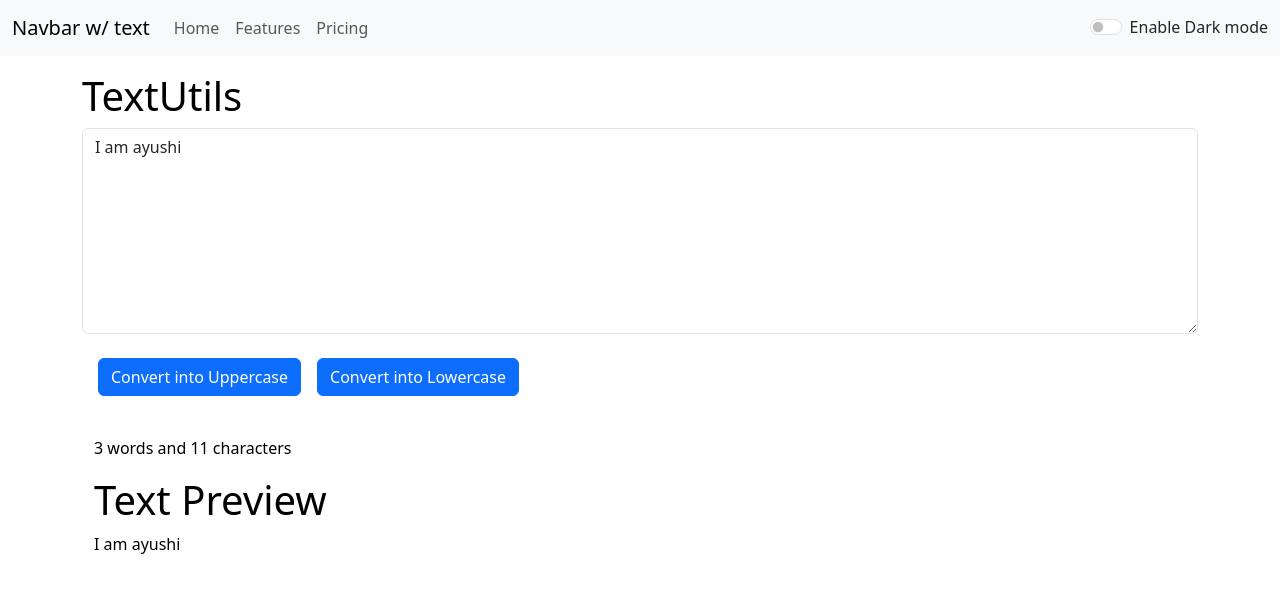
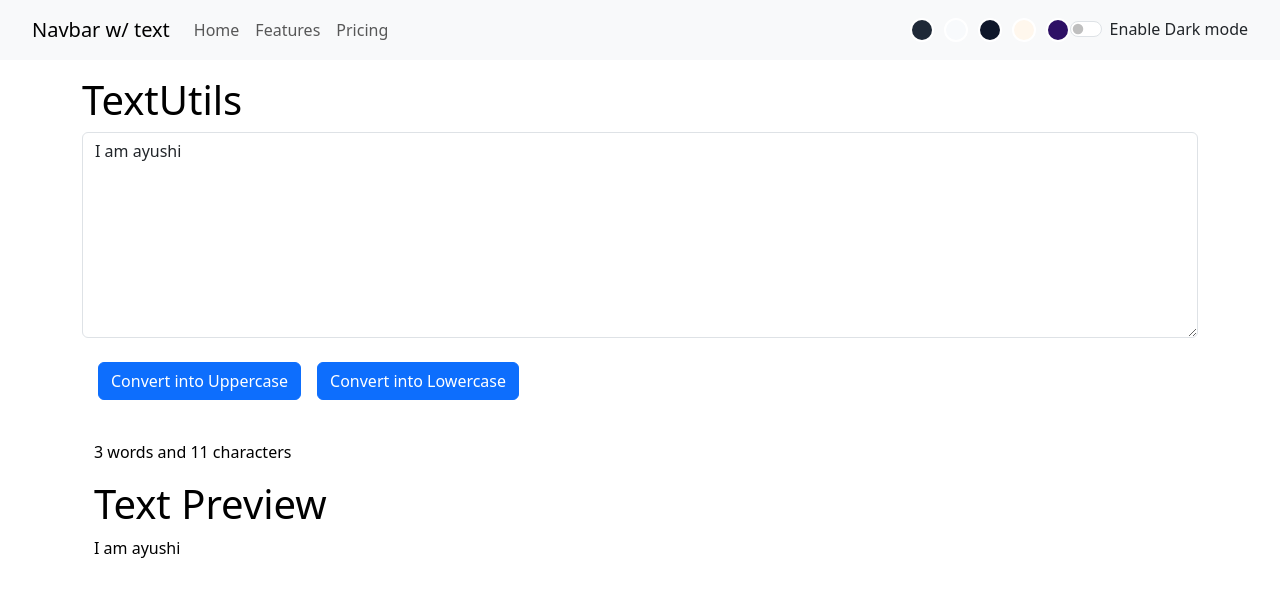
Before and after one commit to jainiamayushi07-jpg/web-dev-practice, a React (Create React App) app: page / in a window 1280 px wide. Shown: the top 596 px of the page. Built offline with nearby package versions, Linux system fonts and the light colour scheme.

Commit message:
Day:2 React Textutils changed page background acc to palette

```diff
--- a/src/App.css
+++ b/src/App.css
@@ -36,3 +36,29 @@
     transform: rotate(360deg);
   }
 }
+.navbar {
+  display: flex;
+  justify-content: space-between;
+  align-items: center;
+  padding: 10px 20px;
+  color: #fff;
+}
+
+.color-palette {
+  display: flex;
+  gap: 10px;
+}
+
+.color-swatch {
+  width: 25px;
+  height: 25px;
+  border-radius: 50%;
+  cursor: pointer;
+  border: 2px solid #fff;
+  transition: transform 0.2s, border 0.2s;
+}
+
+.color-swatch:hover {
+  transform: scale(1.2);
+  border: 2px solid #000;
+}
--- a/src/App.js
+++ b/src/App.js
@@ -3,7 +3,7 @@ import './App.css';
 import Navbar from './components/Navbar';
 import TextForms from './components/TextForms';
 import AboutUs from './components/AboutUs';
-import react, { useState } from 'react';
+import react,{ useState, useEffect }  from 'react';
 import Alert from './components/Alert';
 
  function App() {
@@ -34,15 +34,27 @@ import Alert from './components/Alert';
       setMode('light');
       document.body.style.backgroundColor="yellow"
       showAlert('Light mode enabled','danger');
+      }
+    }
+  const [themeColor, setThemeColor] = useState("#ffffff");
+  useEffect(() => {
+    document.body.style.backgroundColor = themeColor;
+  }, [themeColor]);
 
 
 
-    }
-  }
+
+
+
+
+
+
+
+
 
   return (
     <>
-    <Navbar title="TextUtils"  mode={mode} togglestate={ToggleState}/>
+    <Navbar title="TextUtils"  mode={mode} togglestate={ToggleState} setThemeColor={setThemeColor}/>
     <Alert alert={alert}/>
     <div className ="container my-3">
     <TextForms showAlert={showAlert} heading="TextUtils" mode={mode}/>
--- /dev/null
+++ b/src/components/ColorButton.css
@@ -0,0 +1,17 @@
+.palette {
+  display: flex;
+  gap: 10px;
+}
+
+.color-dot {
+  width: 24px;
+  height: 24px;
+  border-radius: 50%;
+  cursor: pointer;
+  border: 2px solid white;
+  transition: transform 0.2s;
+}
+
+.color-dot:hover {
+  transform: scale(1.2);
+}
--- a/src/components/Navbar.js
+++ b/src/components/Navbar.js
@@ -1,7 +1,16 @@
 import React from 'react'
+import './ColorButton.css'
 
 export default function Navbar(props) {
   console.log(props.mode)
+  const colors = [
+    "#1f2937", // dark slate
+    "#f8fafc", // soft light
+    "#0f172a", // blue tech
+    "#fff7ed", // warm
+    "#2e1065"  // purple
+  ];
+
   return (
       <nav className={`navbar navbar-expand-lg navbar-${props.mode} bg-${props.mode}`}>
       <div className="container-fluid">
@@ -21,6 +30,16 @@ export default function Navbar(props) {
           <a className="nav-link" href="#">Pricing</a>
         </li>
       </ul>
+  <div className="palette">
+        {colors.map((color, index) => (
+          <span
+            key={index}
+            className="color-dot"
+            style={{ backgroundColor: color }}
+            onClick={() => props.setThemeColor(color)}
+          />
+        ))}
+      </div>
     <div className={`form-check form-switch text-${props.mode==='dark'?'light':'dark'}`}>
        <input className="form-check-input" type="checkbox" role="switch" onClick={props.togglestate} id="switchCheckChecked"/>
         <label className="form-check-label" htmlFor="switchCheckChecked" >Enable Dark mode</label>
```
Lines whose indentation alone changed are shown as unchanged.
